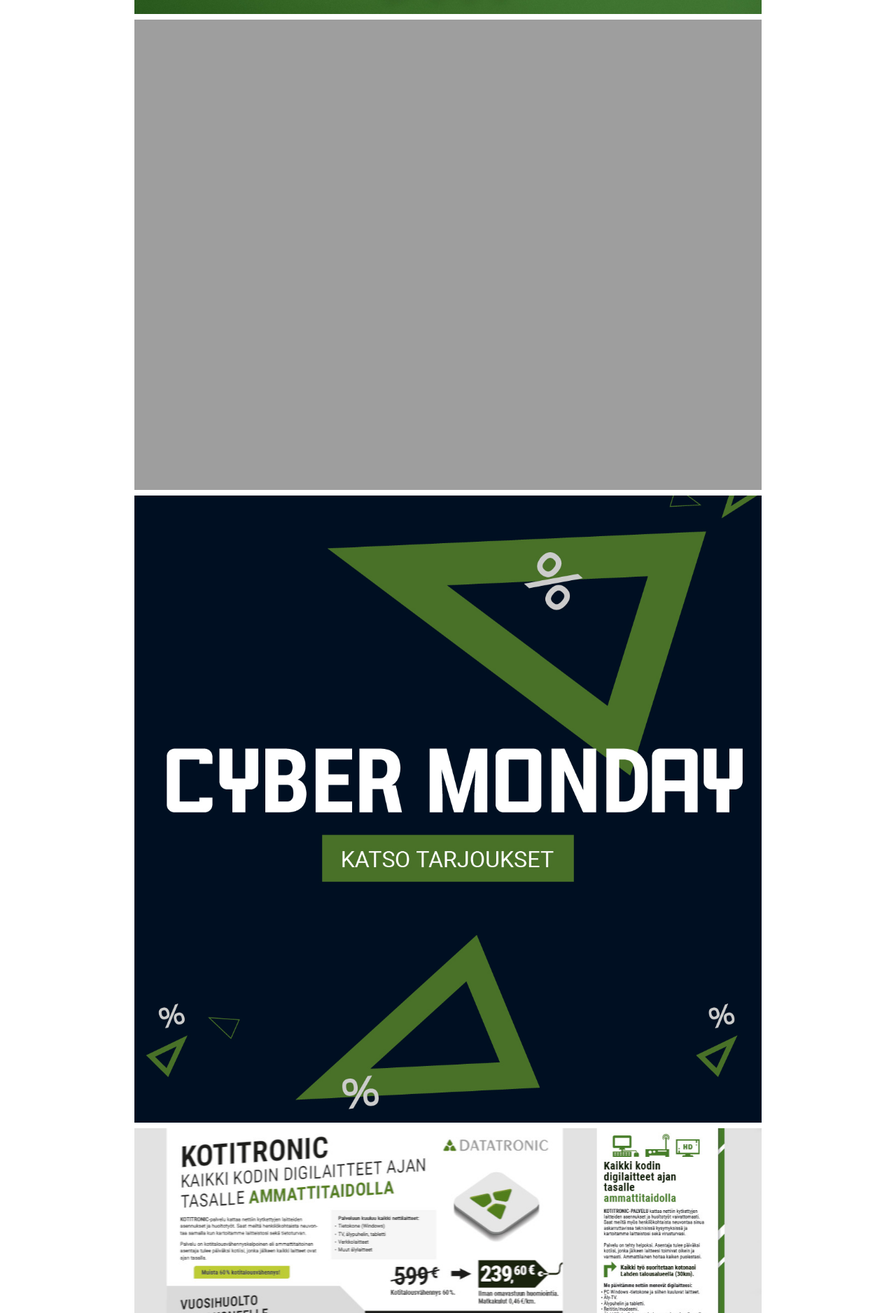
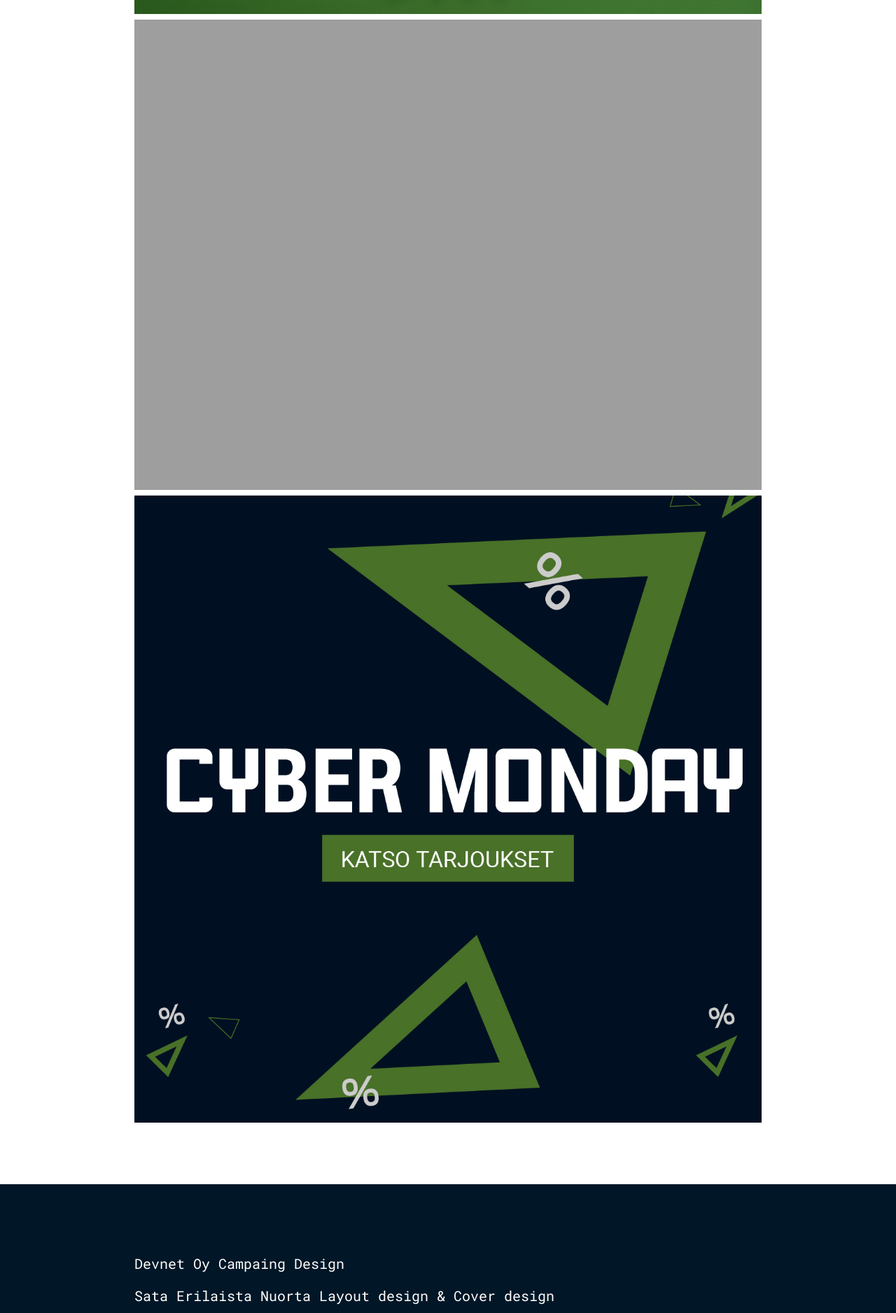
Before and after one commit to ViliKo/vili-website, a Jekyll site: the page built from _posts/2024-03-29-devnet-oy.html, in a window 1280 px wide. Shown: the part 4524-6400 px from the top of the page at 70% size. Built offline with Jekyll 4.4.1, drawn with Linux system fonts in a browser that asks for light colours.

Commit message:
kuva liian huono resoluutio

```diff
--- a/_posts/2024-03-29-devnet-oy.html
+++ b/_posts/2024-03-29-devnet-oy.html
@@ -22,7 +22,7 @@ image: devnet-4.jpg
         <img src="{{ '/assets/img/devnet-6.jpg' | absolute_url }}" alt="">
         <img src="{{ '/assets/img/devnet-7.jpg' | absolute_url }}" alt="">
         <img src="{{ '/assets/img/devnet-8.jpg' | absolute_url }}" alt="">
-        <img src="{{ '/assets/img/devnet-9.jpg' | absolute_url }}" alt="">
+
 
         <!-- "{{ '/assets/img/sata-erilaista-nuorta-1.jpg' | absolute_url }}" -->
     </div>
```
